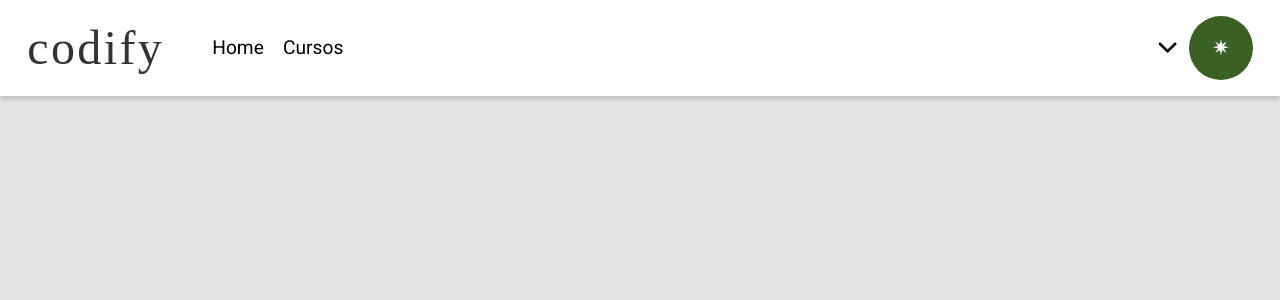
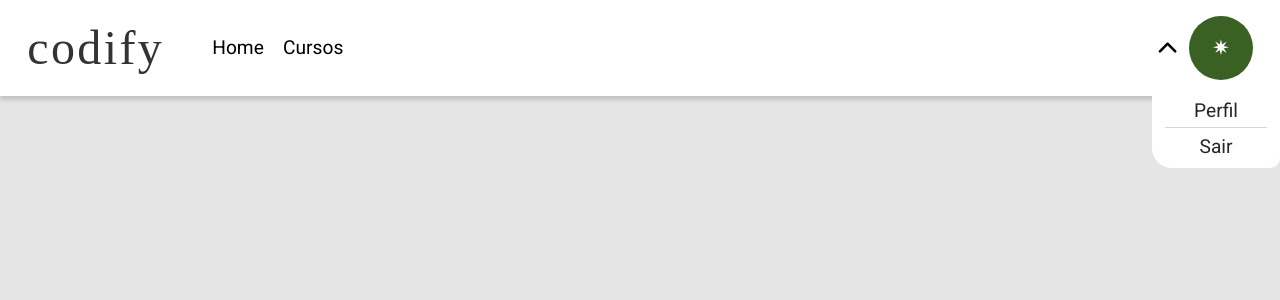
Before and after one commit to luguin444/codefy-front, a React app: page /perfil in a window 1280 px wide. Shown: the top 300 px of the page. Built offline with nearby package versions, Linux system fonts and the light colour scheme; a web font is replaced by a local one.

Commit message:
feat: hook click outside component and used for Header Dropdown

```diff
--- a/src/App.js
+++ b/src/App.js
@@ -10,6 +10,7 @@ import Home from './pages/Home';
 import Course from './pages/Course';
 import Activity from './pages/Activity';
 import { CourseProvider } from './contexts/CourseContext';
+import ProfilePage from './pages/ProfilePage';
 
 export default function App() {
     return (
@@ -22,6 +23,7 @@ export default function App() {
               <Route path='/recover-password' component={recoverPasswordPage} exact/>
               <Route path='/recover-password/:token' component={newPasswordPage} exact/>
               <Route path='/home' component={Home} exact />
+              <Route path='/perfil' component={ProfilePage} exact />
               <Route path='/course/:courseId' component={Course} exact/>
               <Route path='/course/:courseId/chapter/:chapterId/topic/:topicId/:activityType/:activityId' component={Activity} exact />
             </Switch>
--- a/src/components/Header/index.js
+++ b/src/components/Header/index.js
@@ -1,20 +1,31 @@
-import React, { useState } from 'react';
+import React, { useState, useRef, Children } from 'react';
 import { useHistory, useLocation } from 'react-router-dom';
 import { Link } from 'react-router-dom';
 import Avatar from 'react-avatar';
 import StyledHeader from './styles';
 import { IoIosArrowDown, IoIosArrowUp } from 'react-icons/io';
 import axios from 'axios';
+import useOutsideClick from '../../hooks/useOutsideClick';
 
 export default function Header(){
+  const ref = useRef();
   const history = useHistory();
-  const [dropDownisClosed, setDropDownisClosed] = useState(true);
+  const [dropDownisClosed, setDropDownisClosed] = useState(false);
   const currentRoute = useLocation();
   const name = localStorage.getItem('name');
   const token = localStorage.getItem('token');
 
   if (currentRoute.pathname === '/' || currentRoute.pathname.includes('theory') || currentRoute.pathname.includes('exercise') || currentRoute.pathname.includes('/recover-password') || currentRoute.pathname.includes('/courses')) {
     return null;
+  }
+
+  useOutsideClick(ref, () => {
+    if (!dropDownisClosed) setDropDownisClosed(true);
+  });
+
+  function changePage() {
+    setDropDownisClosed(true);
+    history.push('/perfil');
   }
 
   function signOut() {
@@ -45,13 +56,13 @@ export default function Header(){
         </li>
         <li className="courses">Cursos</li>
       </ul>
-      <div className='user'>
+      <div className='user' ref={ref} >
         {
           dropDownisClosed ?
             <IoIosArrowDown className="icon" onClick={() => setDropDownisClosed(!dropDownisClosed)}/> :
             <>
-              <ul className="dropDown">
-                <li> Perfil </li>
+              <ul className="dropDown" >
+                <li onClick={() => changePage()}> Perfil </li>
                 <li onClick={() => signOut()}> Sair </li>
               </ul>
               <IoIosArrowUp className="icon" onClick={() => setDropDownisClosed(!dropDownisClosed)}/>
--- /dev/null
+++ b/src/hooks/useOutsideClick.js
@@ -0,0 +1,19 @@
+import { useEffect } from 'react';
+
+const useOutsideClick = (ref, callback) => {
+  const handleClick = e => {
+    if (ref.current && !ref.current.contains(e.target)) {
+      callback();
+    }
+  };
+
+  useEffect(() => {
+    document.addEventListener('click', handleClick);
+
+    return () => {
+      document.removeEventListener('click', handleClick);
+    };
+  });
+};
+
+export default useOutsideClick;
--- /dev/null
+++ b/src/pages/ProfilePage/index.js
@@ -0,0 +1,7 @@
+import React from 'react';
+
+export default function ProfilePage(){
+    return (
+      <h1> TEste</h1>
+    );
+}
```
